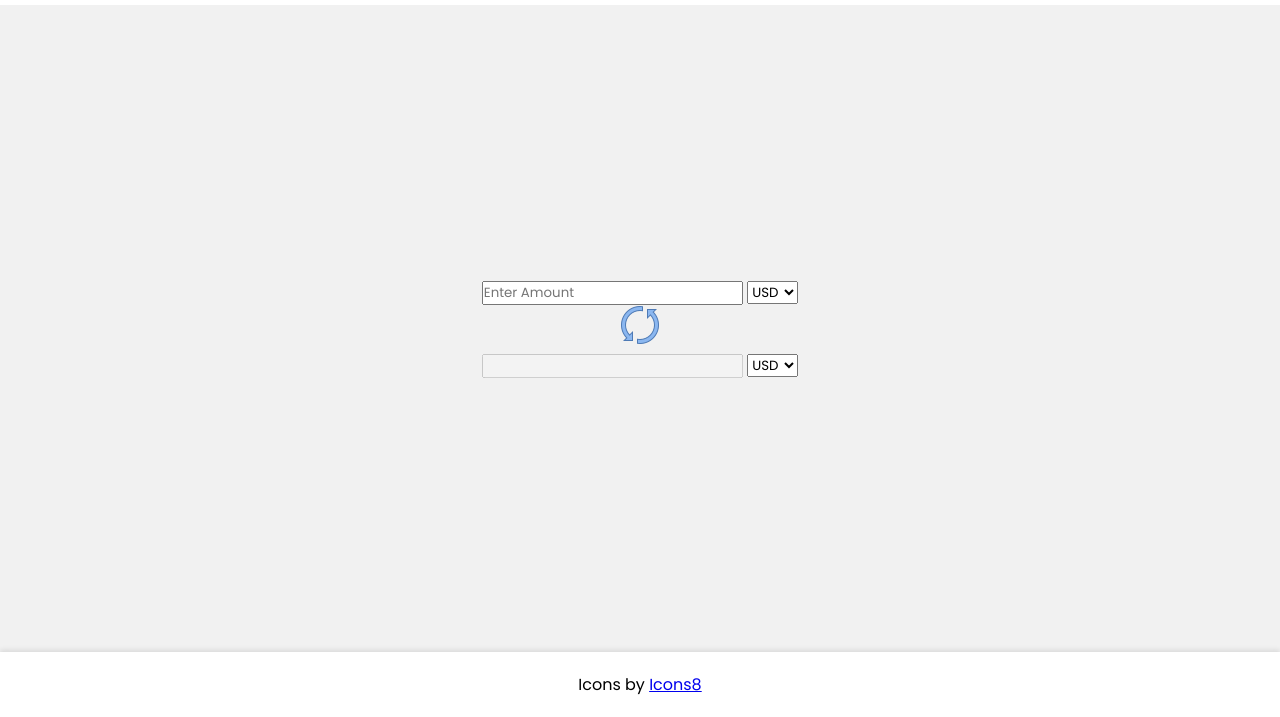
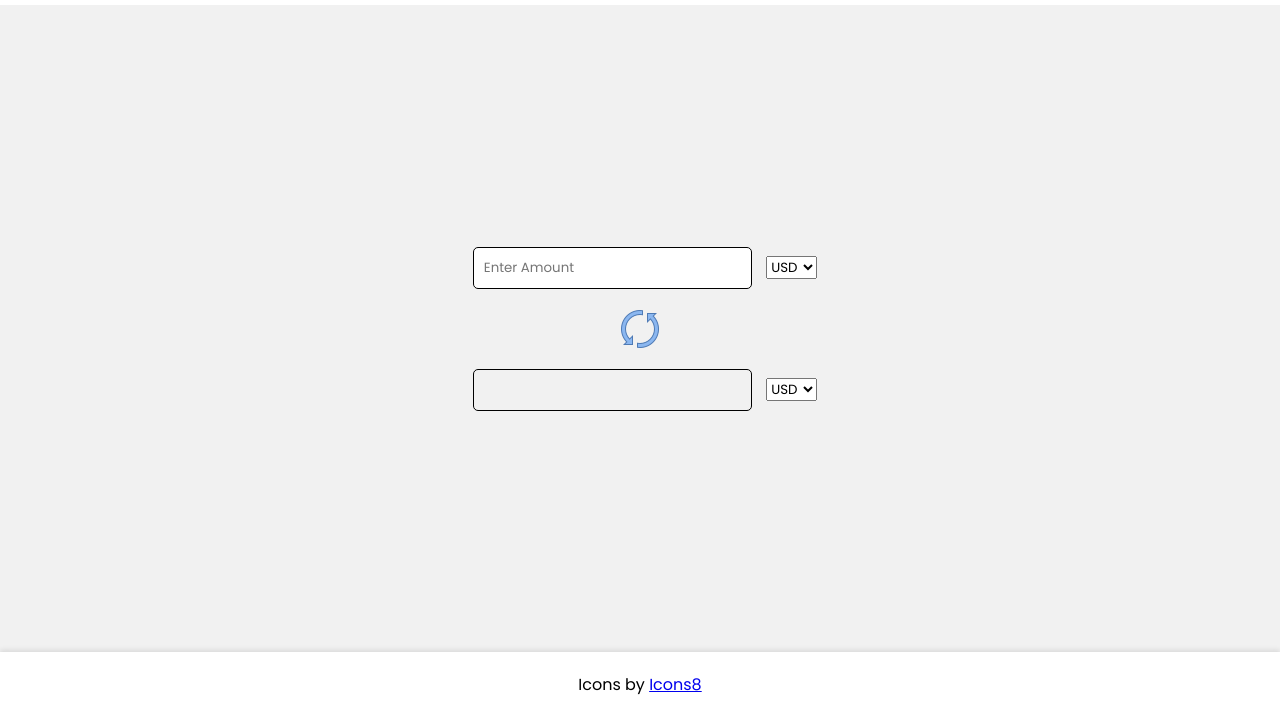
Before and after one commit to blueanoli/currencyconverter, a plain HTML site: page index.html in a window 1280 px wide. Shown: the part 83-800 px from the top of the page. Drawn offline with Linux system fonts and the light colour scheme.

Commit message:
changed style some more

```diff
--- a/index.html
+++ b/index.html
@@ -23,7 +23,7 @@
   <!-- MAIN SECTION -->
   <section class="main">
     <div class="input">
-      <input type="number" min="0.1" id="input" placeholder="Enter Amount">
+      <input type="number" min="0.01" id="input" placeholder="Enter Amount">
       <select id="from">
         <option value="USD">USD</option>
         <option value="EUR">EUR</option>
@@ -34,7 +34,7 @@
         <option value="CHF">CHF</option>
       </select>
     </div>
-    <div>
+    <div class="convert-div">
       <img class="convert" onclick="convert()" src="/img/convert.png" alt="Convert">
     </div>
     <div class="output">
--- a/style.css
+++ b/style.css
@@ -13,6 +13,7 @@ body {
     flex-direction: column;
     flex: 1;
     min-height: 100vh;
+    width: 100%;
 }
 /* SCROLLBAR STYLE */
 ::-webkit-scrollbar {
@@ -56,13 +57,31 @@ nav img:hover{
     align-items: center;
     flex-direction: column;
     padding: 20px 100px;
+    width: 100%;
+}
+.convert-div{
+    width: 100%;
+    display: flex;
+    justify-content: center;
+    align-items: center;
 }
 .convert{
     cursor: pointer;
+    padding: 10px 20px;
+    display: flex;
+    justify-content: center;
+    align-items: center;
 }
 .convert:hover{
     transform: scale(1.1);
     transition: all ease-in-out 225ms;
+}
+input{
+    padding: 10px;
+    margin: 10px;
+    border: 1px solid #000;
+    border-radius: 5px;
+    outline: none;
 }
 /* FOOTER STYLE */
 footer {
```
